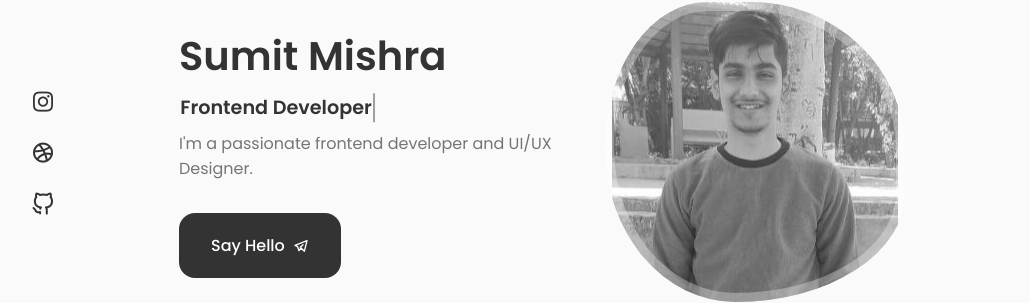
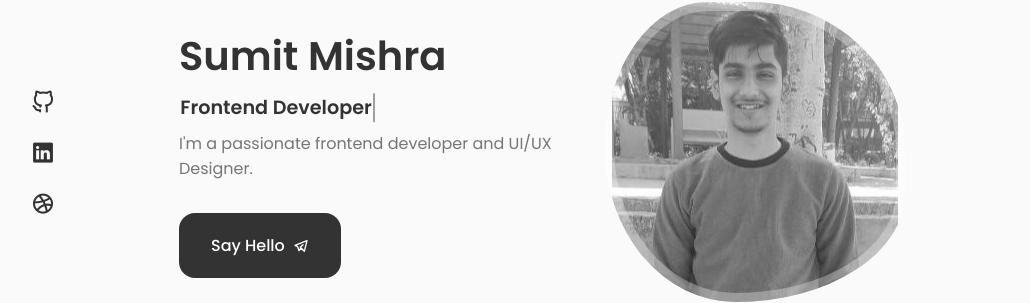
Before and after one commit to SumitMish23/Portfolio, a React (Create React App) app: page / in a window 1280 px wide. Shown: the part 198-501 px from the top of the page, without its empty margins (125-1155 px from the left). Built offline with nearby package versions, Linux system fonts and the light colour scheme.

Commit message:
added links

```diff
--- a/src/components/footer/Footer.jsx
+++ b/src/components/footer/Footer.jsx
@@ -14,24 +14,24 @@ const Footer = () => {
                     <a href="#about" className='footer__link'>About</a>
                 </li>
                 <li>
-                    <a href="#about" className='footer__link'>Skills</a>
+                    <a href="#skills" className='footer__link'>Skills</a>
                 </li>
                 <li>
-                    <a href="#about" className='footer__link'>Contact</a>
+                    <a href="#contact" className='footer__link'>Contact</a>
                 </li>
                 <li>
-                    <a href="#about" className='footer__link'>Projects</a>
+                    <a href="#projects" className='footer__link'>Projects</a>
                 </li>
             </ul>
 
             <div className="footer__social">
-                <a href="http://www.instagram.com/" className='footer__social-link' target='_blank' rel="noopener noreferrer">
+                <a href="https://www.linkedin.com/in/sumitmishra23/" className='footer__social-link' target='_blank' rel="noopener noreferrer">
                  <i className="bx bxl-instagram"></i>
                 </a>
-                <a href="http://www.instagram.com/" className='footer__social-link' target='_blank' rel="noopener noreferrer">
+                <a href="https://www.linkedin.com/in/sumitmishra23/" className='footer__social-link' target='_blank' rel="noopener noreferrer">
                  <i className="bx bxl-facebook"></i>
                 </a>
-                <a href="http://www.instagram.com/" className='footer__social-link' target='_blank' rel="noopener noreferrer">
+                <a href="https://www.linkedin.com/in/sumitmishra23/" className='footer__social-link' target='_blank' rel="noopener noreferrer">
                  <i className="bx bxl-twitter"></i>
                 </a>
             </div>
--- a/src/components/home/Home.css
+++ b/src/components/home/Home.css
@@ -39,6 +39,9 @@
 }
 .home__description {
   margin-bottom: 2rem;
+}
+.icon-linkedin{
+border-radius: 100px;
 }
 /* .home__subtitle::before{
     content: '';
--- a/src/components/home/Social.jsx
+++ b/src/components/home/Social.jsx
@@ -3,14 +3,15 @@ import React from 'react';
 const Social = () => {
   return (
     <div className="home__social">
-      <a href="http://" className='home__social-icon' target="_blank" rel="noopener noreferrer">
-            <i className="uil uil-instagram"></i>
-        </a>
-        <a href="http://" className='home__social-icon' target="_blank" rel="noopener noreferrer">
-        <i className="uil uil-dribbble"></i>
-        </a>
+
         <a href="http://www.github.com/SumitMish23" className='home__social-icon' target="_blank" rel="noopener noreferrer">
         <i className="uil uil-github-alt"></i>
+        </a>
+        <a href="https://www.linkedin.com/in/sumitmishra23/" className='home__social-icon' target="_blank" rel="noopener noreferrer">
+            <i className="uil uil-linkedin icon-linkedin"></i>
+        </a>
+        <a href="https://www.frontendmentor.io/profile/SumitMish23" className='home__social-icon' target="_blank" rel="noopener noreferrer">
+        <i className="uil uil-dribbble"></i>
         </a>
     </div>
   )
```
